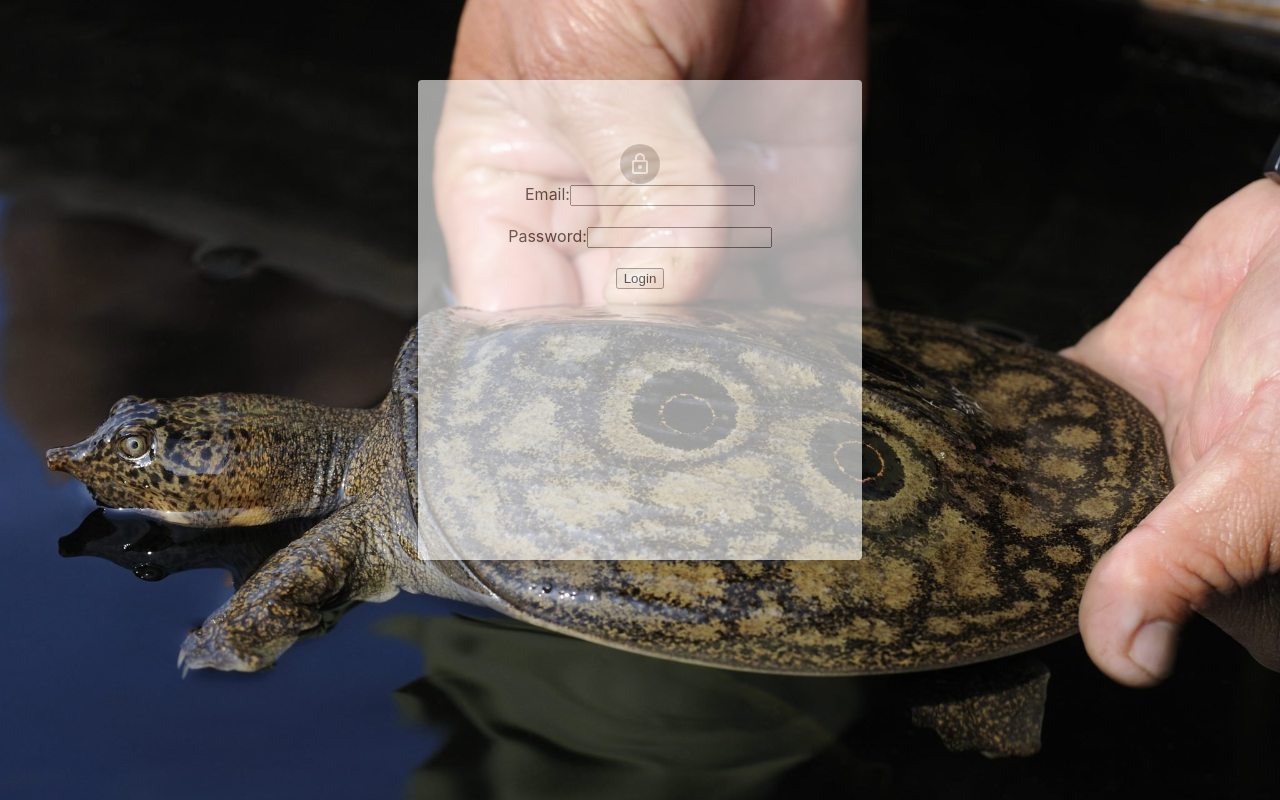
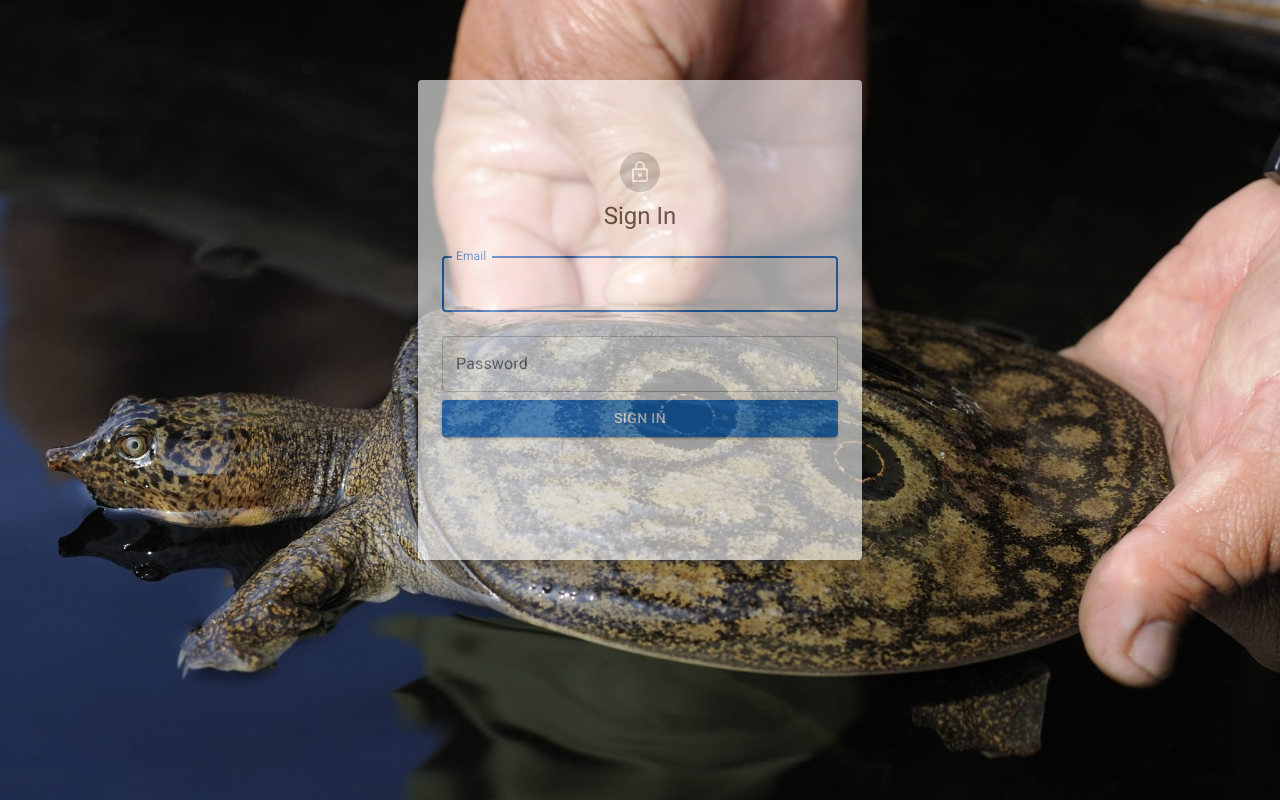
Before and after one commit to AinsleyJack/FFI, a React (Create React App) app: page / in a window 1280 px wide. Built offline with nearby package versions, Linux system fonts and the light colour scheme.

Commit message:
Estilo login

```diff
--- a/src/components/LoginForm/Auth.js
+++ b/src/components/LoginForm/Auth.js
@@ -5,7 +5,7 @@ class Auth {
       return new Promise((resolve, reject) => {
         // Simulación de autenticación exitosa después de 1 segundo
         setTimeout(() => {
-          if (email === 'example@example.com' && password === 'password') {
+          if (email === 'chuete@gmail.com' && password === '123') {
             resolve({ token: 'abc123' }); // Por ejemplo, puedes retornar un token de acceso
           } else {
             reject(new Error('Error de autenticación'));
--- a/src/components/LoginForm/LoginForm.js
+++ b/src/components/LoginForm/LoginForm.js
@@ -1,6 +1,6 @@
 import React, { useState, useEffect } from "react";
 import Auth from "./Auth";
-import { Grid, Container, Paper, Avatar } from "@mui/material";
+import {  Grid, Container, Paper, Avatar, Typography, TextField, Button, CssBaseline } from "@mui/material";
 import { makeStyles } from "@material-ui/core/styles";
 import {LockOutlined as LockOutlinedIcon} from '@material-ui/icons'
 import fondo from "./MYR-0113-JHO-2048x1363.jpg";
@@ -25,12 +25,23 @@ const useStyles = makeStyles((theme) => ({
       height: "100%",
     },
   },
-  form: {
+  div: {
     marginTop: theme.spacing(8),
     display: "flex",
     flexDirection: "column",
     alignItems: "center",
   },
+  avatar: {
+		margin: theme.spacing(1),
+		backgroundColor: theme.palette.primary.main,
+	},
+	form: {
+		width: '100%',
+		marginTop: theme.spacing(1)
+	},
+	button: {
+		margin: theme.spacing(3, 0, 2)
+	}
 }));
 
 const LoginForm = () => {
@@ -45,6 +56,7 @@ const LoginForm = () => {
     try {
       const response = await Auth.login(email, password);
       // Realizar acciones adicionales después de la autenticación exitosa, como guardar el token de acceso en el almacenamiento local.
+      console.log(response);
     } catch (error) {
       setError("Error de autenticación. Verifica tus credenciales.");
     }
@@ -52,37 +64,55 @@ const LoginForm = () => {
 
   return (
     <Grid container component="main" className={classes.root}>
+      <CssBaseline />
       <Container
         component={Paper}
         elevation={5}
         maxWidth="xs"
         className={classes.container}
       >
-        <form onSubmit={handleSubmit} className={classes.form}>
-          <Avatar>
+         <div className={classes.div}>
+         <Avatar className={classes.avatar}>
                <LockOutlinedIcon/>
           </Avatar>
-          <label>
-            Email:
-            <input
-              type="email"
+          <Typography component='h1' variant='h5'>Sign In</Typography>
+         <form onSubmit={handleSubmit}  className={classes.form}>
+         <TextField
+							fullWidth
+							autoFocus
+							color='primary'
+							margin='normal'
+							variant='outlined'
+							label='Email'
+							name='email'
               value={email}
               onChange={(e) => setEmail(e.target.value)}
-            />
-          </label>
+						/>
           <br />
-          <label>
-            Password:
-            <input
-              type="password"
+          <TextField
+							fullWidth
+							type='password'
+							color='primary'
+							margin='normal'
+							variant='outlined'
+							label='Password'
+							name='password'
               value={password}
               onChange={(e) => setPassword(e.target.value)}
-            />
-          </label>
+						/>
           <br />
           {error && <p>{error}</p>}
-          <button type="submit">Login</button>
+          <Button
+							fullWidth
+							variant='contained'
+							color='primary'
+              type="submit"
+							className={classes.button}
+						>
+							Sign In
+						</Button>
         </form>
+         </div>
       </Container>
     </Grid>
   );
```
